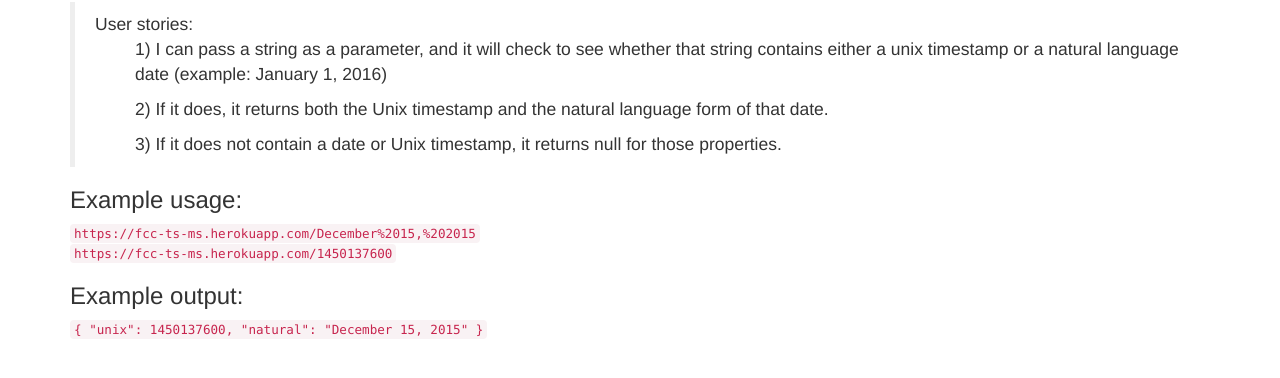
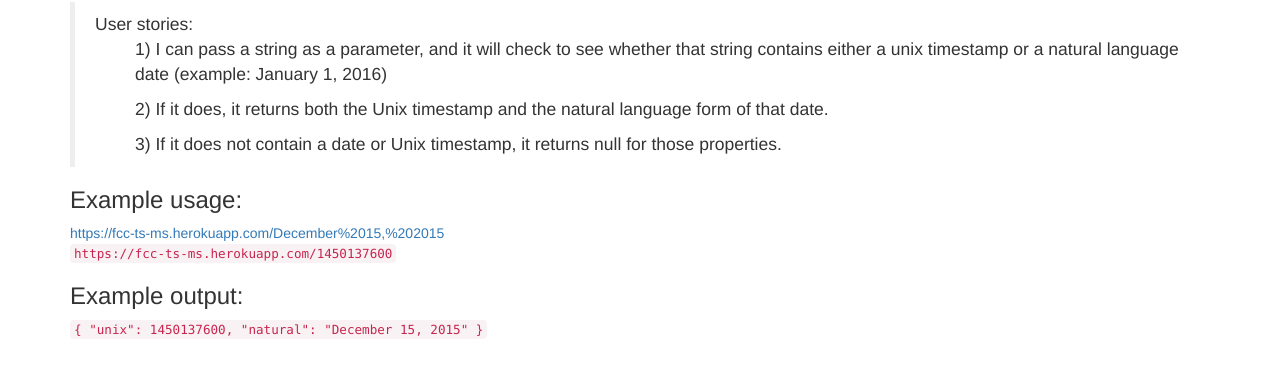
Before and after one commit to profoundhub/FCC-Express-Timestamp-Microservice-App, a website: page views/index.html in a window 1280 px wide. Shown: the part 68-446 px from the top of the page. Drawn offline with nearby package versions, Linux system fonts and the light colour scheme.

Commit message:
upgrade Daniel
upgrade Daniel

```diff
--- a/views/index.html
+++ b/views/index.html
@@ -17,7 +17,8 @@
                 <ul>3) If it does not contain a date or Unix timestamp, it returns null for those properties.</ul>
             </blockquote>
             <h3>Example usage:</h3>
-            <code>https://fcc-ts-ms.herokuapp.com/December%2015,%202015</code><br>
+            <a href="https://fcc-ts-ms.herokuapp.com/December%2015,%202015">https://fcc-ts-ms.herokuapp.com/December%2015,%202015</a>
+            <br>
             <code>https://fcc-ts-ms.herokuapp.com/1450137600</code>
             <h3>Example output:</h3>
             <code>
```
Also changed, not shown: readme.md.
